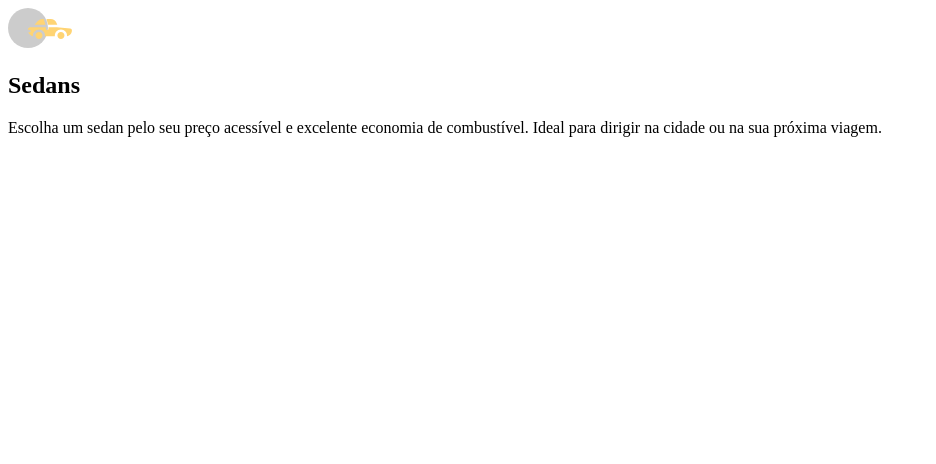
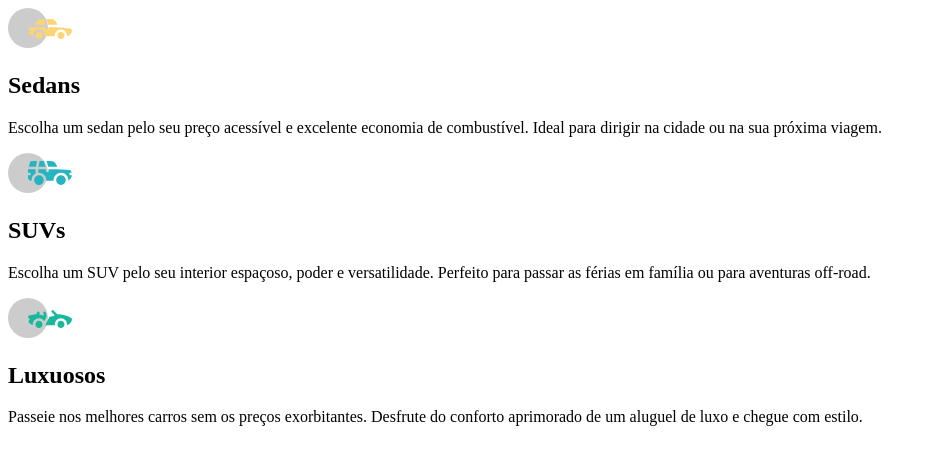
Before and after one commit to denyse1601/carros, a plain HTML site: page index.html in a window 1280 px wide. Shown: the whole page, without its empty margins (0-936 px from the left). Drawn offline with Linux system fonts and the light colour scheme.

Commit message:
html finalizado

```diff
--- a/index.html
+++ b/index.html
@@ -16,17 +16,17 @@
         </section>
 
         <section class="suvs">
-            <img src="" alt="">
-            <h2></h2>
-            <p></p>
-            <a href=""></a>
+            <img src="./imagens - Copia/imagens/icon-suvs.svg" alt="Carro suv">
+            <h2>SUVs</h2>
+            <p>Escolha um SUV pelo seu interior espaçoso, poder e versatilidade. Perfeito para passar as férias em família ou para aventuras off-road.</p>
+            <a href="Ver mais"></a>
         </section>
 
         <section class="luxuosos">
-            <img src="" alt="">
-            <h2></h2>
-            <p></p>
-            <a href=""></a>
+            <img src="./imagens - Copia/imagens/icon-luxury.svg" alt="Carros de luxo">
+            <h2>Luxuosos</h2>
+            <p>Passeie nos melhores carros sem os preços exorbitantes. Desfrute do conforto aprimorado de um aluguel de luxo e chegue com estilo.</p>
+            <a href="Ver mais"></a>
         </section>
     </main>
 </body>
```
